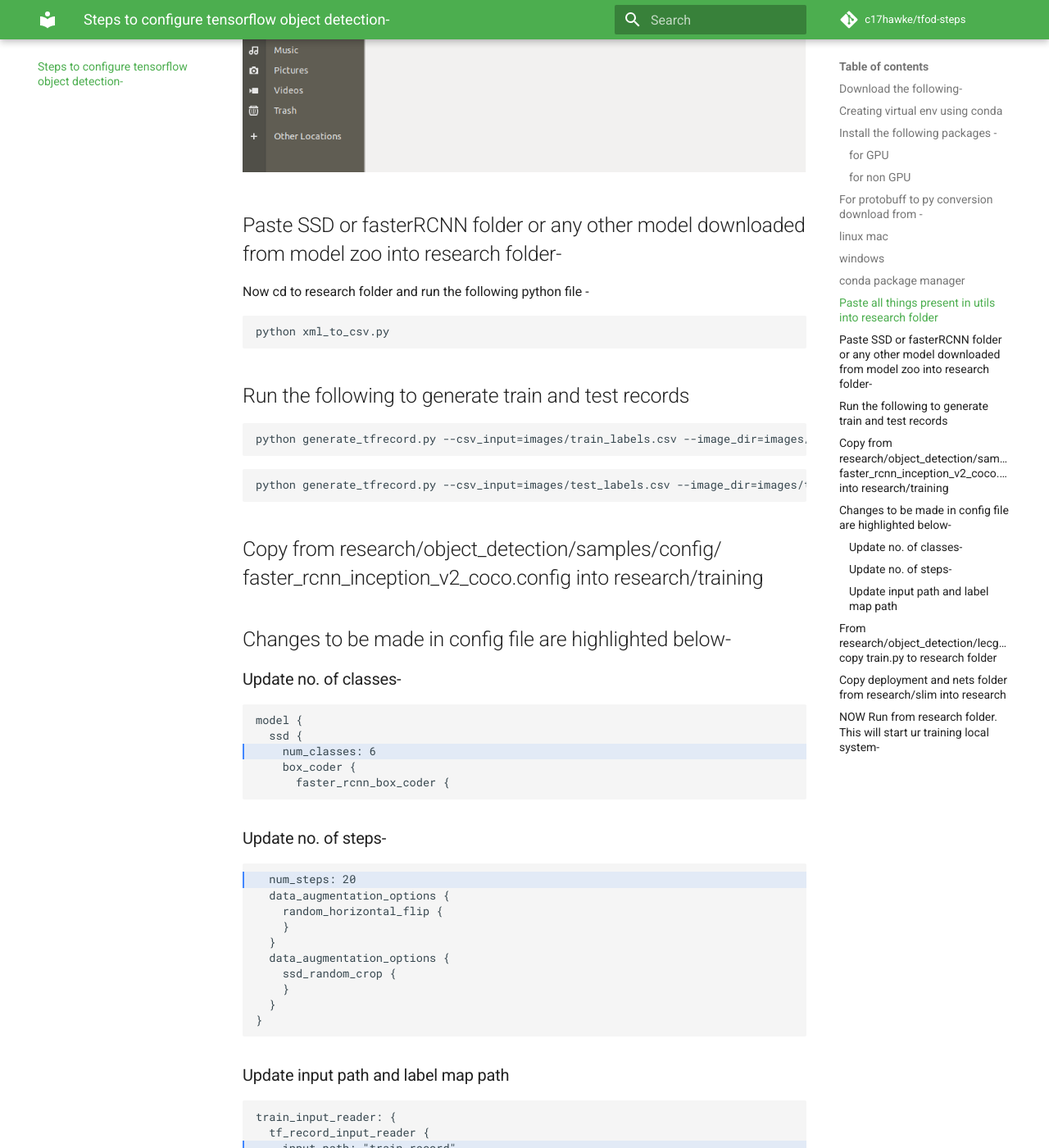
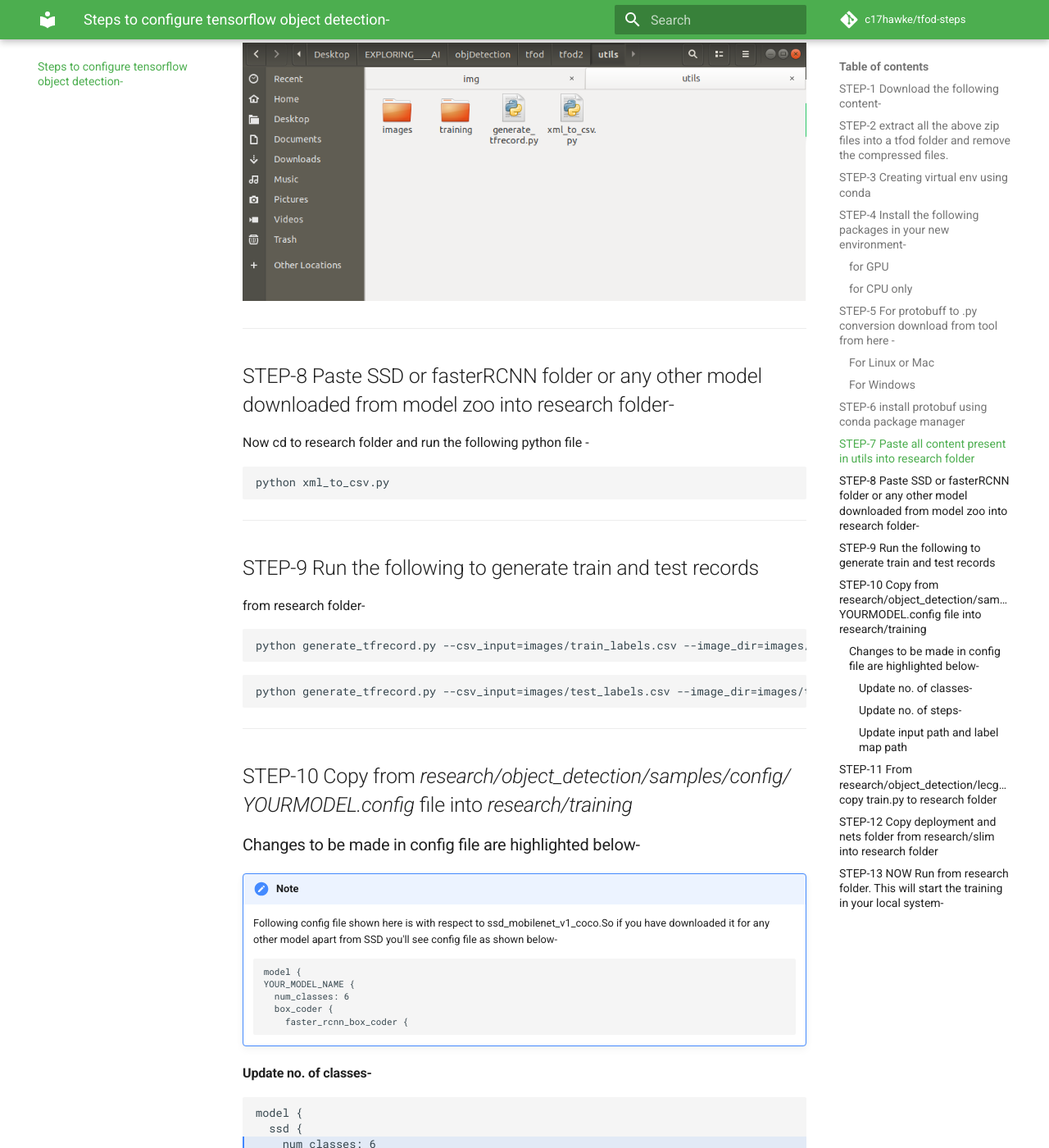
Before and after one commit to c17hawke/tfod-setup, an MkDocs documentation site: the page built from docs/index.md, in a window 1280 px wide and 1400 px high, scrolled down 2715 px. Shown: the whole window at 82% size. Built offline with MkDocs 1.6.1 and Material for MkDocs 9.7.7, drawn with Linux system fonts in a browser that asks for light colours; comment, search, counter and statistics services are not loaded; some of the changed text lies outside the part shown.

````diff
--- a/docs/index.md
+++ b/docs/index.md
@@ -1,28 +1,32 @@
 # Steps to configure tensorflow object detection-
 
-[Object detection tensorflow](https://github.com/tensorflow/models/tree/master/research/object_detection) reference
-
-## Download the following-
+## STEP-1 Download the following content-
 
 1. [Download](https://github.com/tensorflow/models/tree/v1.13.0) v1.13.0 model
 
-2. [Download](http://download.tensorflow.org/models/object_detection/faster_rcnn_inception_v2_coco_2018_01_28.tar.gz)  faster_rcnn_inception_v2_coco or ssd_mobilenet_v1_coco_2018_01_28 or any other model of your choice
+2. [Download](http://download.tensorflow.org/models/object_detection/ssd_mobilenet_v1_coco_2018_01_28.tar.gz) ssd_mobilenet_v1_coco model from model zoo **or** any other model of your choice from <a href="https://github.com/tensorflow/models/blob/master/research/object_detection/g3doc/detection_model_zoo.md" target="_blank">tensorflow model zoo.</a>
 
 3. [Download](https://drive.google.com/file/d/12F5oGAuQg7qBM_267TCMt_rlorV-M7gf/view?usp=sharing) Dataset & utils
 
 
-4. [Download](https://tzutalin.github.io/labelImg/) labelImg tool
+4. [Download](https://tzutalin.github.io/labelImg/) labelImg tool for labeling images.
 
-before extraction your shoud have a the following compressed files -
+before extraction your should have a the following compressed files -
 
 ![zipFiles](img/zipFiles.png)
 
+---
 
-extract all the above zip files into a tfod folder and remove the compressed files. Now you should have the following folders -
+## STEP-2 extract all the above zip files into a tfod folder and remove the compressed files.
+
+Now you should have the following folders -
 
 ![firstExtaction](img/firstExtaction.png)
 
-## Creating virtual env using conda
+---
+
+
+## STEP-3 Creating virtual env using conda
 
 !!! note "Commands"
 
@@ -36,52 +40,64 @@ extract all the above zip files into a tfod folder and remove the compressed fil
     conda activate your_env_name
     ```
 
-## Install the following packages -
+---
+
+
+## STEP-4 Install the following packages in your new environment-
 
 ### for GPU
 ```
 pip install pillow lxml Cython contextlib2 jupyter matplotlib pandas opencv-python tensorflow-gpu==1.14.0
 ```
-### for non GPU
+### for CPU only
 ```
 pip install pillow lxml Cython contextlib2 jupyter matplotlib pandas opencv-python tensorflow==1.14.0
 ```
 
 ---
 
-## For protobuff to py conversion download from -
+
+## STEP-5 For protobuff to .py conversion download from tool from here -
 
 For windows -> [download](https://github.com/protocolbuffers/protobuf/releases/download/v3.11.0/protoc-3.11.0-win64.zip)
-
+source for other versions and OS - <a href="https://github.com/protocolbuffers/protobuf/releases/tag/v3.11.4" target="_blank">click here</a>
 
 Open a commmand line and cd to research folder
 
-
 Now in research folder run the following command-
 
-## linux mac
+### For Linux or Mac
 ```
 protoc object_detection/protos/*.proto --python_out=.
 ```
 
-## windows
+### For Windows
 ```
 protoc object_detection/protos/*.proto --python_out=.
 ```
 
-## conda package manager
+---
+
+
+## STEP-6 install protobuf using conda package manager
 ```
 conda install -c anaconda protobuf
 ```
 
-## Paste all things present in utils into research folder
+---
+
+
+## STEP-7 Paste all content present in utils into research folder
 
 Following are the files and folder present in the utils folder-
 
 ![utils folder structure](img/underUtilsFolder.png)
 
 
-## Paste SSD or fasterRCNN folder or any other model downloaded from model zoo into research folder-
+---
+
+
+## STEP-8 Paste SSD or fasterRCNN folder or any other model downloaded from model zoo into research folder-
 
 Now cd to research folder and run the following python file -
 
@@ -89,8 +105,11 @@ Now cd to research folder and run the following python file -
 python xml_to_csv.py
 ```
 
-## Run the following to generate train and test records
+---
 
+
+## STEP-9 Run the following to generate train and test records
+from research folder-
 ```
 python generate_tfrecord.py --csv_input=images/train_labels.csv --image_dir=images/train --output_path=train.record
 ```
@@ -99,12 +118,25 @@ python generate_tfrecord.py --csv_input=images/train_labels.csv --image_dir=imag
 python generate_tfrecord.py --csv_input=images/test_labels.csv --image_dir=images/test --output_path=test.record
 ```
 
-## Copy from research/object_detection/samples/config/ faster_rcnn_inception_v2_coco.config into research/training
+---
 
 
-## Changes to be made in config file are highlighted below-
+## STEP-10 Copy from _research/object_detection/samples/config/_ _YOURMODEL.config_ file into _research/training_
 
-### Update no. of classes-
+
+### Changes to be made in config file are highlighted below-
+
+!!! Note
+    Following config file shown here is with respect to ssd_mobilenet_v1_coco.So if you have downloaded it for any other model apart from SSD you'll see config file as shown below-
+    ```
+    model {
+    YOUR_MODEL_NAME {
+      num_classes: 6
+      box_coder {
+        faster_rcnn_box_coder {
+    ```
+
+#### Update no. of classes-
 ``` hl_lines="3"
 model {
   ssd {
@@ -112,7 +144,7 @@ model {
     box_coder {
       faster_rcnn_box_coder {
 ```
-### Update no. of steps-
+#### Update no. of steps-
 ``` hl_lines="1"
   num_steps: 20
   data_augmentation_options {
@@ -125,7 +157,7 @@ model {
   }
 }
 ```
-### Update input path and label map path
+#### Update input path and label map path
 ``` hl_lines="3 5 17 19"
 train_input_reader: {
   tf_record_input_reader {
@@ -151,22 +183,35 @@ eval_input_reader: {
 }
 ```
 
-## From research/object_detection/lecgacy/ copy train.py to research folder
+---
+
+
+## STEP-11 From _research/object_detection/lecgacy/_ copy _train.py_ to research folder
 
 legacy folder contains train.py as shown below -
 ![legacy folder](img/legacyFolder.png)
 
-## Copy deployment and nets folder from research/slim into research
+---
+
+
+## STEP-12 Copy _deployment_ and _nets_ folder from _research/slim_ into research folder
 
 slim folder contains the following folders -
 
 ![slim folder](img/slimFolder.png)
 
-## NOW Run from research folder. This will start ur training local system-
 
+---
+
+## STEP-13 NOW Run from research folder. This will start the training in your local system-
+
+!!! NOTE
+    copy the command and replace **YOUR_MODEL.config** with your own models name for example **ssd_mobilenet_v1_coco**
 ```
-python train.py --logtostderr --train_dir=training/ --pipeline_config_path=training/faster_rcnn_inception_v2_coco.config
+python train.py --logtostderr --train_dir=training/ --pipeline_config_path=training/YOUR_MODEL.config
 ```
+
+---
 
 !!! Warning
     Always run all the commands in research folder
````
Also changed, not shown: docs/p02.md (+16 -11 lines), docs/referencesAndFeedback.md (+1 -0 lines), docs/img/colabOutPut.png (added).
